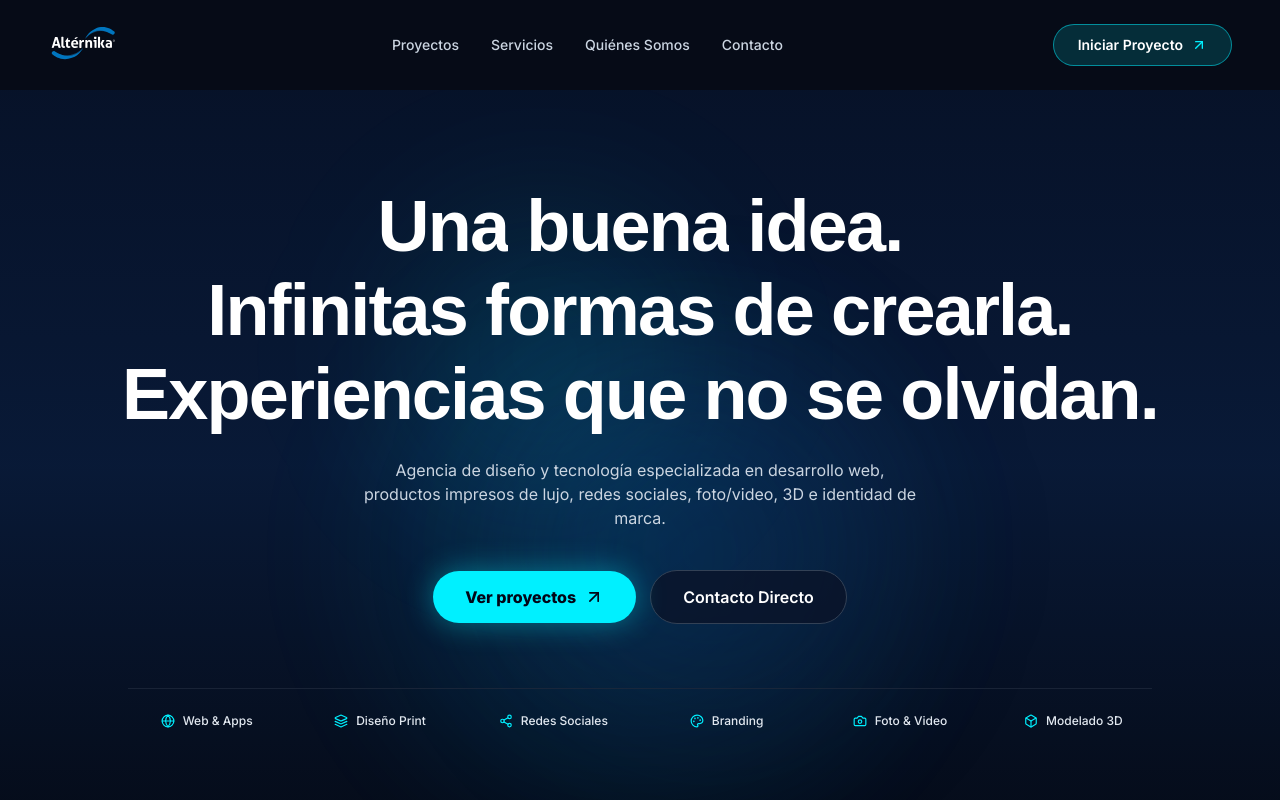
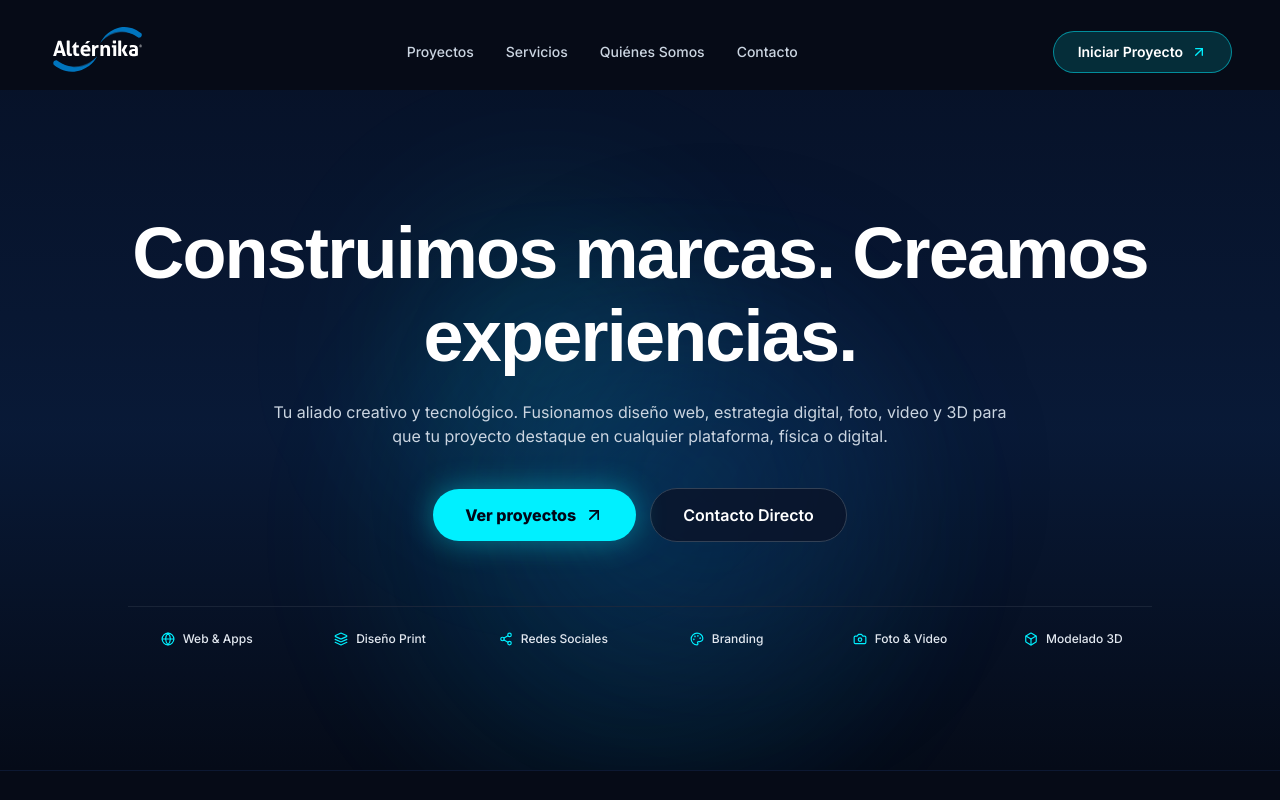
Before and after one commit to mrojasdg/alternika, a Next.js app: page / in a window 1280 px wide. Shown: the top 800 px of the page. Built offline with nearby package versions, Linux system fonts and the light colour scheme.

Commit message:
Update Alternika v6: Updated hero headline to Construimos marcas. Creamos experiencias, updated descriptive copy with wider text box, and enlarged official logo

```diff
--- a/src/app/page.tsx
+++ b/src/app/page.tsx
@@ -15,8 +15,8 @@ export default function Home() {
 
   return (
     <div className="relative">
-      {/* HERO SECTION (DARK BLUE MESH GRADIENT & PERFECT 3-LINE HEADLINE) */}
-      <section className="relative min-h-[85vh] flex flex-col items-center justify-center pt-16 md:pt-24 pb-20 md:pb-28 overflow-hidden text-center bg-[#050b18]">
+      {/* HERO SECTION */}
+      <section className="relative min-h-[85vh] flex flex-col items-center justify-center pt-20 md:pt-28 pb-20 md:pb-28 overflow-hidden text-center bg-[#050b18]">
 
         {/* Grainy Mesh Gradient Background Layer */}
         <div className="absolute inset-0 bg-gradient-to-b from-[#07132b] via-[#091b3a] to-[#050b18] opacity-90 pointer-events-none" />
@@ -29,51 +29,33 @@ export default function Home() {
         {/* Content Container */}
         <div className="max-w-6xl mx-auto px-4 sm:px-6 md:px-12 relative z-10 w-full flex flex-col items-center justify-center">
 
-          {/* Centered Century Gothic Animated Title (Strict 3 Lines) */}
+          {/* Centered Century Gothic Animated Title (New Copy) */}
           <div className="mb-6 w-full flex flex-col items-center justify-center text-center">
-            <h1 className="font-display text-3xl sm:text-5xl md:text-6xl lg:text-7xl font-black text-white leading-[1.12] tracking-tight space-y-1">
-              <div className="w-full flex justify-center">
-                <TextReveal
-                  text="Una buena idea."
-                  highlightWords={["idea."]}
-                  delay={0.05}
-                  align="center"
-                />
-              </div>
-              <div className="w-full flex justify-center">
-                <TextReveal
-                  text="Infinitas formas de crearla."
-                  highlightWords={["crearla."]}
-                  delay={0.2}
-                  align="center"
-                />
-              </div>
-              <div className="w-full flex justify-center">
-                <TextReveal
-                  text="Experiencias que no se olvidan."
-                  highlightWords={["olvidan."]}
-                  delay={0.35}
-                  align="center"
-                />
-              </div>
+            <h1 className="font-display text-4xl sm:text-6xl md:text-7xl font-black text-white leading-[1.12] tracking-tight">
+              <TextReveal
+                text="Construimos marcas. Creamos experiencias."
+                highlightWords={["marcas.", "experiencias."]}
+                delay={0.1}
+                align="center"
+              />
             </h1>
           </div>
 
-          {/* Concise Subtitle Copy */}
+          {/* New Descriptive Copy (Smaller Font, Wider Box, Centered) */}
           <motion.p
             initial={{ opacity: 0, y: 20 }}
             animate={{ opacity: 1, y: 0 }}
-            transition={{ duration: 0.6, delay: 0.5 }}
-            className="text-slate-300 text-xs sm:text-sm md:text-base max-w-xl mx-auto leading-relaxed mb-8 md:mb-10 font-normal text-center px-2"
+            transition={{ duration: 0.6, delay: 0.4 }}
+            className="text-slate-300 text-xs sm:text-sm md:text-base max-w-3xl mx-auto leading-relaxed mb-10 font-normal text-center px-2"
           >
-            Agencia de diseño y tecnología especializada en desarrollo web, productos impresos de lujo, redes sociales, foto/video, 3D e identidad de marca.
+            Tu aliado creativo y tecnológico. Fusionamos diseño web, estrategia digital, foto, video y 3D para que tu proyecto destaque en cualquier plataforma, física o digital.
           </motion.p>
 
           {/* Buttons */}
           <motion.div
             initial={{ opacity: 0, y: 20 }}
             animate={{ opacity: 1, y: 0 }}
-            transition={{ duration: 0.6, delay: 0.6 }}
+            transition={{ duration: 0.6, delay: 0.5 }}
             className="flex flex-wrap items-center justify-center gap-3.5"
           >
             <Link
@@ -93,12 +75,12 @@ export default function Home() {
             </a>
           </motion.div>
 
-          {/* Mobile Responsive Capability Badges */}
+          {/* Capability Badges */}
           <motion.div
             initial={{ opacity: 0 }}
             animate={{ opacity: 1 }}
             transition={{ duration: 0.8, delay: 0.7 }}
-            className="mt-12 md:mt-16 pt-6 border-t border-slate-800/80 grid grid-cols-3 sm:grid-cols-3 md:grid-cols-6 gap-3 sm:gap-4 w-full max-w-5xl"
+            className="mt-14 md:mt-16 pt-6 border-t border-slate-800/80 grid grid-cols-3 sm:grid-cols-3 md:grid-cols-6 gap-3 sm:gap-4 w-full max-w-5xl"
           >
             {[
               { icon: Globe, label: "Web & Apps" },
--- a/src/components/Header.tsx
+++ b/src/components/Header.tsx
@@ -29,20 +29,20 @@ export function Header() {
     <header
       className={`fixed top-0 left-0 right-0 z-40 transition-all duration-300 ${
         isScrolled
-          ? "bg-bg-dark/85 backdrop-blur-xl border-b border-bg-border/80 py-3.5"
+          ? "bg-bg-dark/85 backdrop-blur-xl border-b border-bg-border/80 py-3"
           : "bg-transparent py-5 md:py-6"
       }`}
     >
       <div className="max-w-7xl mx-auto px-5 md:px-12 flex items-center justify-between">
-        {/* Official SVG Logo */}
+        {/* Official SVG Logo (Larger Size) */}
         <Link href="/" className="group flex items-center gap-3 focus:outline-none">
-          <div className="relative h-8 md:h-10 w-auto flex items-center">
+          <div className="relative h-10 md:h-14 w-auto flex items-center">
             <Image
               src="/img/Alternika_logo.svg"
               alt="Alternika Logo"
-              width={160}
-              height={50}
-              className="h-8 md:h-10 w-auto object-contain transition-transform group-hover:scale-105"
+              width={220}
+              height={70}
+              className="h-10 md:h-14 w-auto object-contain transition-transform group-hover:scale-105"
               priority
             />
           </div>
@@ -61,7 +61,7 @@ export function Header() {
           ))}
         </nav>
 
-        {/* CTA Button (Top Right - Activates Custom Cursor trigger) */}
+        {/* CTA Button (Top Right) */}
         <div className="hidden md:flex items-center">
           <Link
             href="mailto:hola@alternika.com.mx"
@@ -92,7 +92,7 @@ export function Header() {
             initial={{ opacity: 0, y: -20 }}
             animate={{ opacity: 1, y: 0 }}
             exit={{ opacity: 0, y: -20 }}
-            className="md:hidden fixed inset-x-0 top-[65px] bg-bg-card/95 backdrop-blur-2xl border-b border-bg-border p-6 shadow-2xl flex flex-col gap-5 z-50"
+            className="md:hidden fixed inset-x-0 top-[70px] bg-bg-card/95 backdrop-blur-2xl border-b border-bg-border p-6 shadow-2xl flex flex-col gap-5 z-50"
           >
             {navLinks.map((link) => (
               <Link
```
